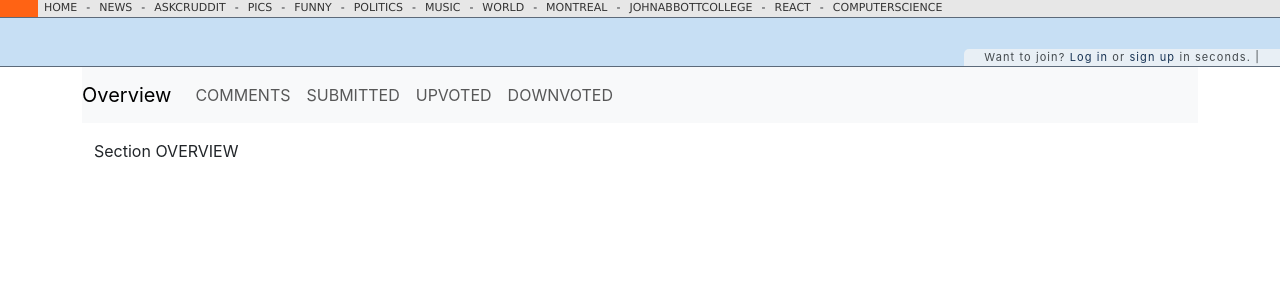
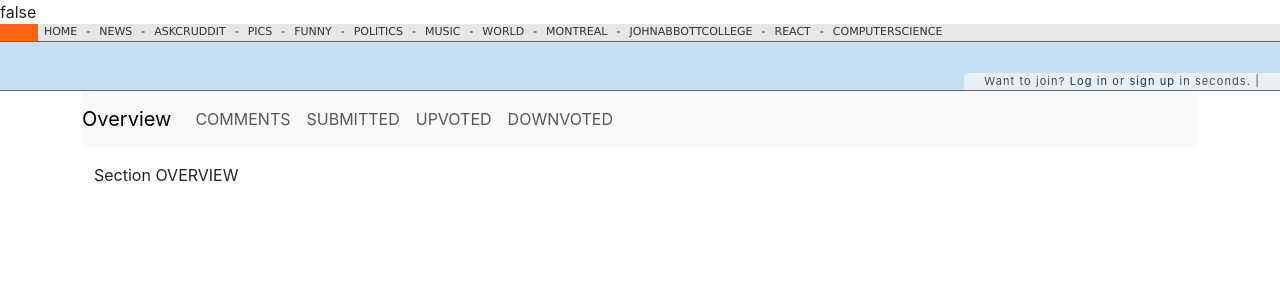
Before and after one commit to nwpelletier/web-development2-final, a React (Create React App) app in the folder PracticeApisToRelax/client/: page /userpage in a window 1280 px wide. Shown: the top 300 px of the page. Built offline with nearby package versions, Linux system fonts and the light colour scheme.

Commit message:
Progress on login (temp display on top of page for debug)
It works 'once', but upon refresh it goes back to default.  Working on that still

```diff
--- a/PracticeApisToRelax/client/src/App.js
+++ b/PracticeApisToRelax/client/src/App.js
@@ -16,17 +16,36 @@ import UserProfile from "./pages/UserProfile";
 import AddSubcruddit from "./pages/AddSubcruddit"
 import Home from './pages/Home'
 
+export const AuthContext = React.createContext();
+export const UsernameContext = React.createContext();
+export const UserRoleContext = React.createContext();
+
 function App() {
+
+  const [isAuth, setIsAuth] = useState(false);
+  const [username, setUsername] = useState(null);
+  const [userRole, setUserRole] = useState(null);
+
   return (
     <div>
+      <AuthContext.Provider value={[isAuth, setIsAuth]}>
+        <UsernameContext.Provider value={[username, setUsername]}>
+          <UserRoleContext.Provider value={[userRole, setUserRole]}>
+            {/* temp display for debugging */}
+            <div>{username}</div>
+            <div>{userRole}</div>
+            <div>{isAuth.toString()}</div>
             <Router>
               <Routes>
                 <Route path="/" element={<Home />}></Route>
                 <Route path="/userpage" element={<UserPage />}></Route>
                 <Route path="/userprofile" element={<UserProfile />}></Route>
-          <Route path="/subcruddits/create" element={<AddSubcruddit/>}></Route>
+                <Route path="/subcruddits/create" element={<AddSubcruddit />}></Route>
               </Routes>
             </Router>
+          </UserRoleContext.Provider>
+        </UsernameContext.Provider>
+      </AuthContext.Provider>
 
       {/* <Router>
           <Routes> */}
--- a/PracticeApisToRelax/client/src/components/Main/Main.js
+++ b/PracticeApisToRelax/client/src/components/Main/Main.js
@@ -12,7 +12,6 @@ function Main() {
     axios.get('http://localhost:8080/api/posts/posts/new')
       .then(response => {
         setPosts(response.data);
-        console.log(response.data);
       })
       .catch(error => {
         console.error('Error fetching posts:', error);
@@ -23,6 +22,7 @@ function Main() {
     <div>
       {posts.map(posts => (
         <Post
+          key={posts.id}
           id={posts.id}
           points={posts.points}
           title={posts.title}
--- a/PracticeApisToRelax/client/src/components/Modal/Login.js
+++ b/PracticeApisToRelax/client/src/components/Modal/Login.js
@@ -1,13 +1,23 @@
-// 2023/10/10 -- copy-pasted from Alex's initial login/registration forms, adapted into Modals (removed a few buttons)
 // I'll keep the login/registration "pages" just for reference as long as we need them - the logic I haven't changed, just the UI
+// Nick 2023/10/12... Using some console logs for debugging - will sweep through to remove!
+
 
 import React from 'react';
+import { useEffect, useState, useContext } from 'react';
 import axios from 'axios'; // Import axios and other necessary dependencies
 import { Formik, Form, Field, ErrorMessage } from 'formik';
 import * as Yup from 'yup';
+import { AuthContext, UsernameContext, UserRoleContext } from '../../App';
 
 // Login form & ability to setModalContent
 function Login({ setModalContent }) {
+
+  axios.defaults.withCredentials = true;
+  const [isAuth, setIsAuth] = useContext(AuthContext);
+  const [username, setUsername] = useContext(UsernameContext);
+  const [userRole, setUserRole] = useContext(UserRoleContext);
+
+
   const initialLogin = {
     username: "",
     password: ""
@@ -21,9 +31,12 @@ function Login({ setModalContent }) {
   const login = (data) => {
     axios.post(`http://localhost:8080/api/users/login`, data)
       .then((response) => {
-        console.log(response)
+        // console.log(response)
         if (response.data.auth === true) {
-          console.log(true)
+          setIsAuth(response.data.auth);
+          setUsername(response.data.username)
+          setUserRole(response.data.role)
+          localStorage.setItem('token', response.data.token);
         }
       })
       .catch((error) => {
```
Lines whose indentation alone changed are shown as unchanged.
